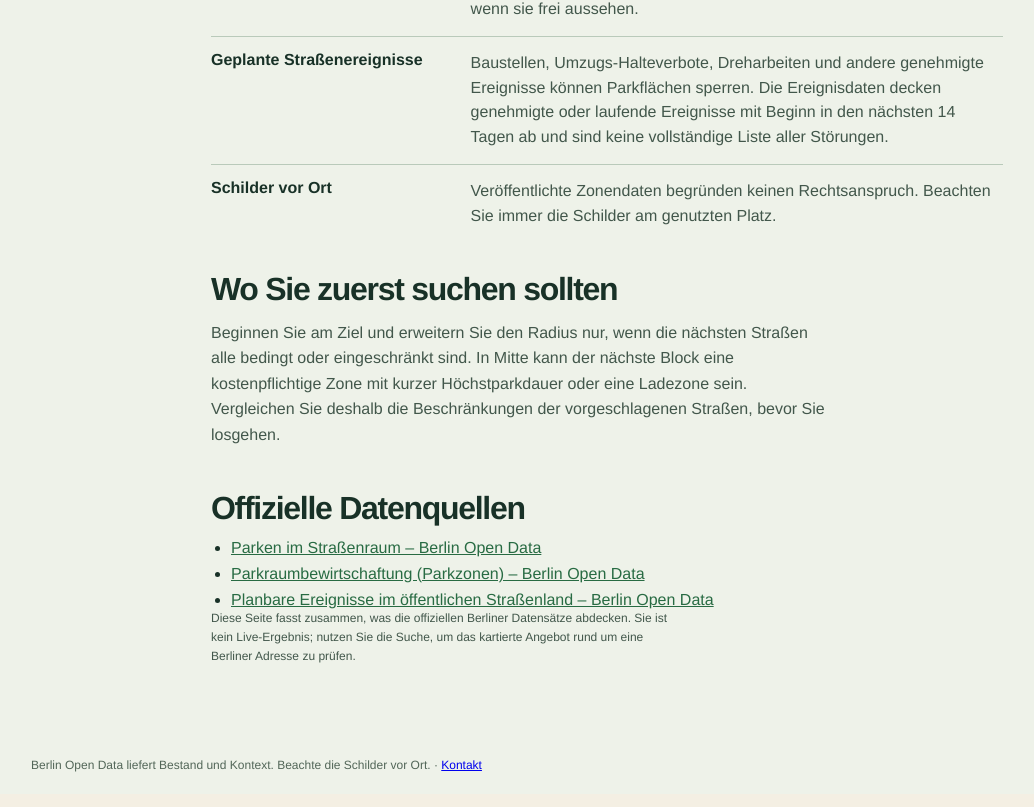
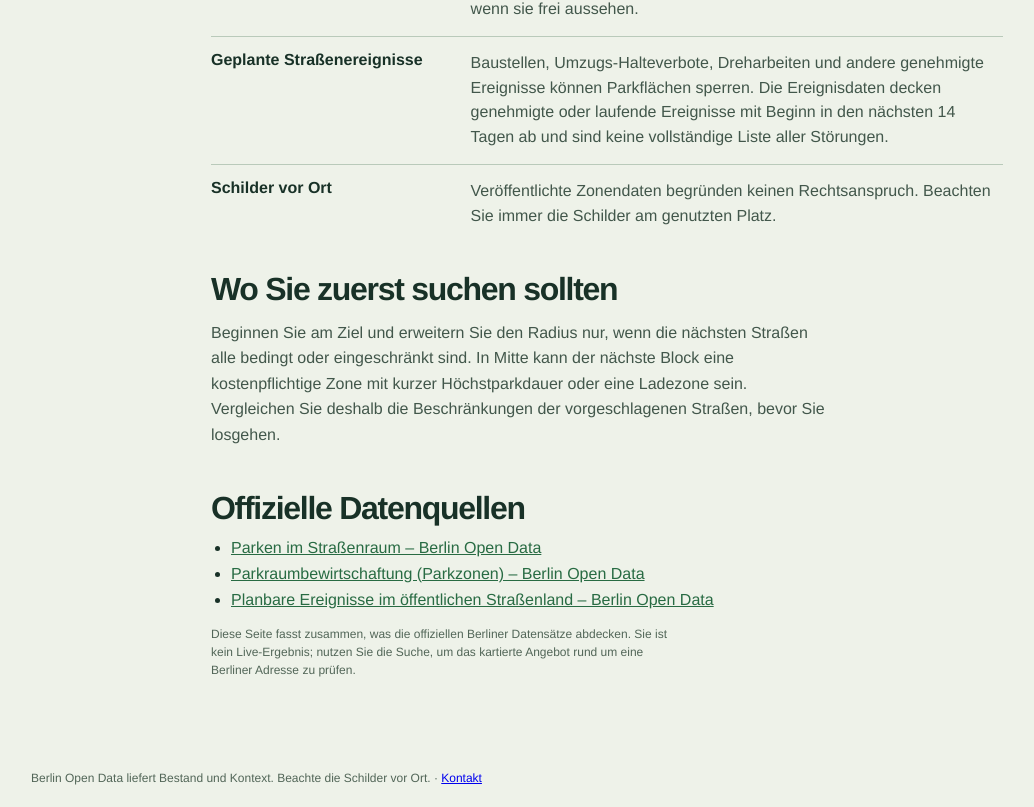
Before and after one commit to rotimi-babalola/berlin-parken, a Next.js app: page /de/parking/mitte in a window 1280 px wide. Shown: the part 1074-1881 px from the top of the page, without its empty margins (33-1067 px from the left). Built offline with nearby package versions, Linux system fonts and the light colour scheme; no server answers.

Commit message:
fix: adjust margin for area source note styling

```diff
--- a/src/components/signal/area.module.css
+++ b/src/components/signal/area.module.css
@@ -168,8 +168,8 @@
 .areaSources a {
   color: var(--detail-accent);
 }
-.areaSourceNote {
-  margin: 14px 0 0;
+.areaSection .areaSourceNote {
+  margin: 16px 0 0;
   color: #526658;
   font-size: 12px;
   line-height: 1.5;
```
